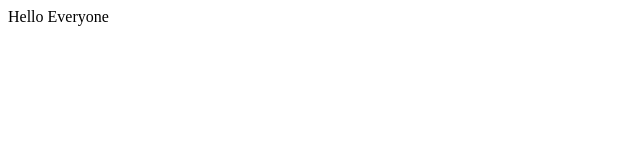
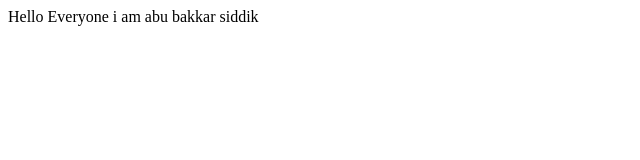
Before and after one commit to shoyan30/portfolio_website, a plain HTML site: page index.html in a window 1280 px wide. Shown: the whole page, without its empty margins (0-640 px from the left). Drawn offline with Linux system fonts and the light colour scheme.

Commit message:
added paragraph

```diff
--- a/index.html
+++ b/index.html
@@ -8,5 +8,6 @@
 </head>
 <body>
     Hello Everyone
+    i am abu bakkar siddik
 </body>
 </html>
```
